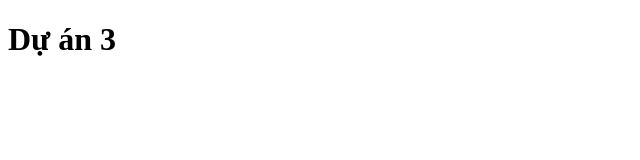
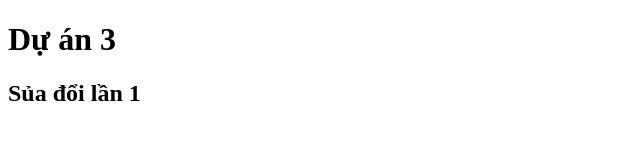
Before and after one commit to manh2112004/duan4, a plain HTML site: page index.html in a window 1280 px wide. Shown: the whole page, without its empty margins (0-640 px from the left). Drawn offline with Linux system fonts and the light colour scheme.

Commit message:
sửa đổi lần 1

```diff
--- a/index.html
+++ b/index.html
@@ -7,5 +7,6 @@
   </head>
   <body>
     <h1>Dự án 3</h1>
+    <h2>Sủa đổi lần 1</h2>
   </body>
 </html>
```
